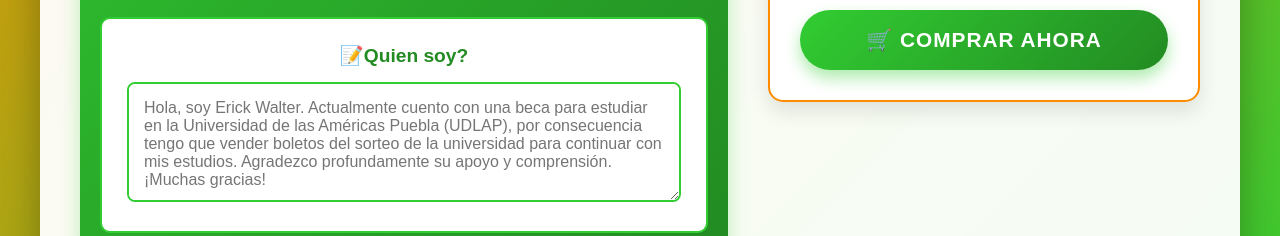
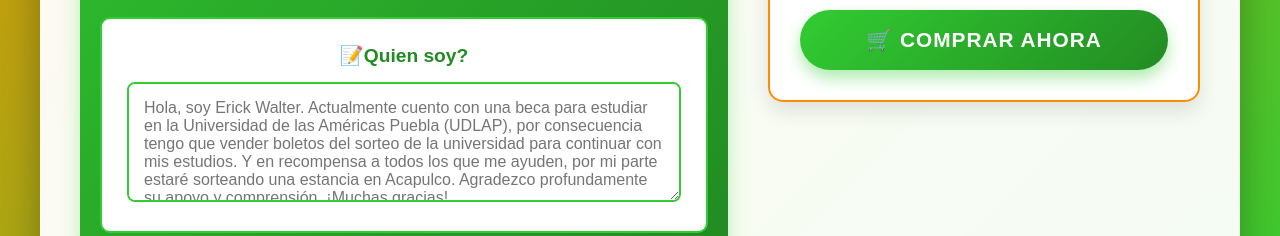
Before and after one commit to Walter7419/Sorteo-UDLAP, a plain HTML site: page index.html in a window 1280 px wide. Shown: the part 730-966 px from the top of the page. Drawn offline with Linux system fonts and the light colour scheme.

Commit message:
Update index.html

```diff
--- a/index.html
+++ b/index.html
@@ -543,7 +543,7 @@
 
                     <div class="text-input-section">
                         <h4>📝Quien soy?</h4>
-                        <textarea class="text-input" placeholder="Hola, soy Erick Walter. Actualmente cuento con una beca para estudiar en la Universidad de las Américas Puebla (UDLAP), por consecuencia tengo que vender boletos del sorteo de la universidad para continuar con mis estudios. Agradezco profundamente su apoyo y comprensión. ¡Muchas gracias!"></textarea>
+                        <textarea class="text-input" placeholder="Hola, soy Erick Walter. Actualmente cuento con una beca para estudiar en la Universidad de las Américas Puebla (UDLAP), por consecuencia tengo que vender boletos del sorteo de la universidad para continuar con mis estudios. Y en recompensa a todos los que me ayuden, por mi parte estaré sorteando una estancia en Acapulco. Agradezco profundamente su apoyo y comprensión. ¡Muchas gracias!"></textarea>
                     </div>
                 </div>
 
```
